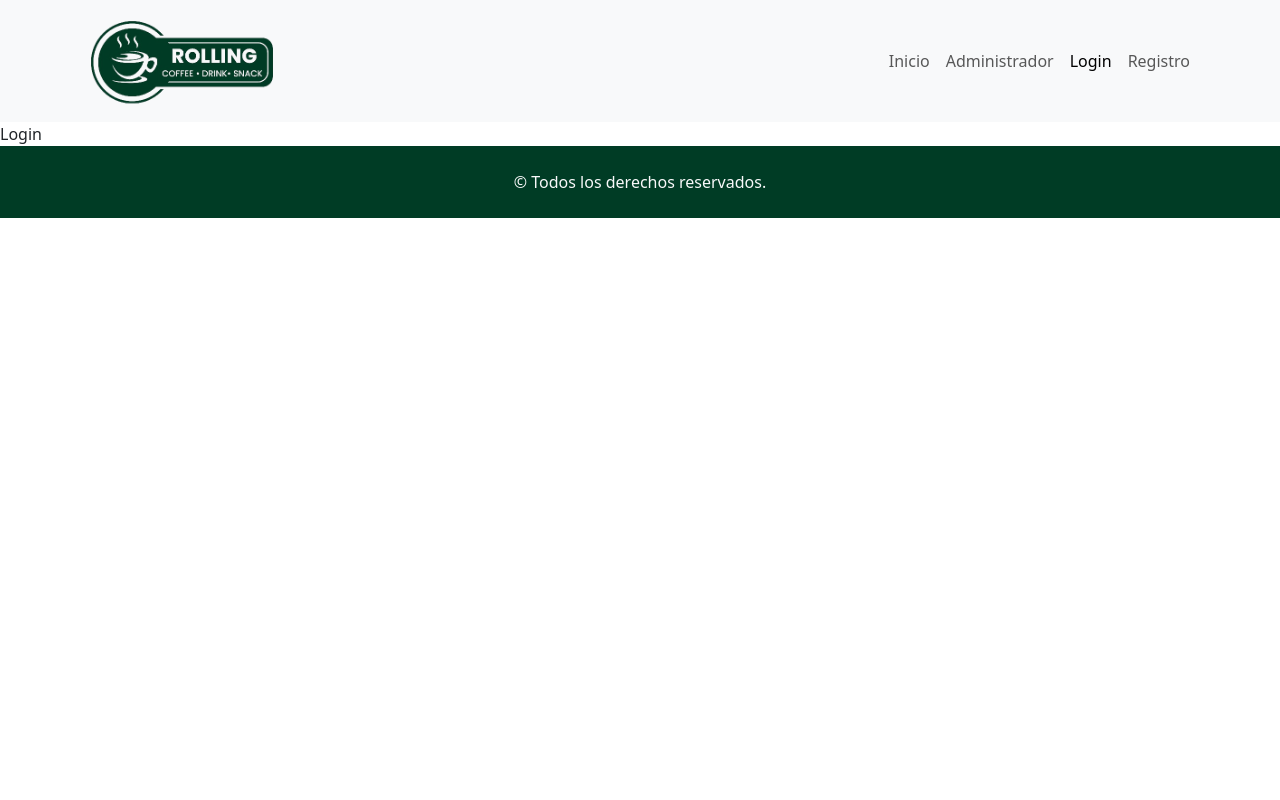
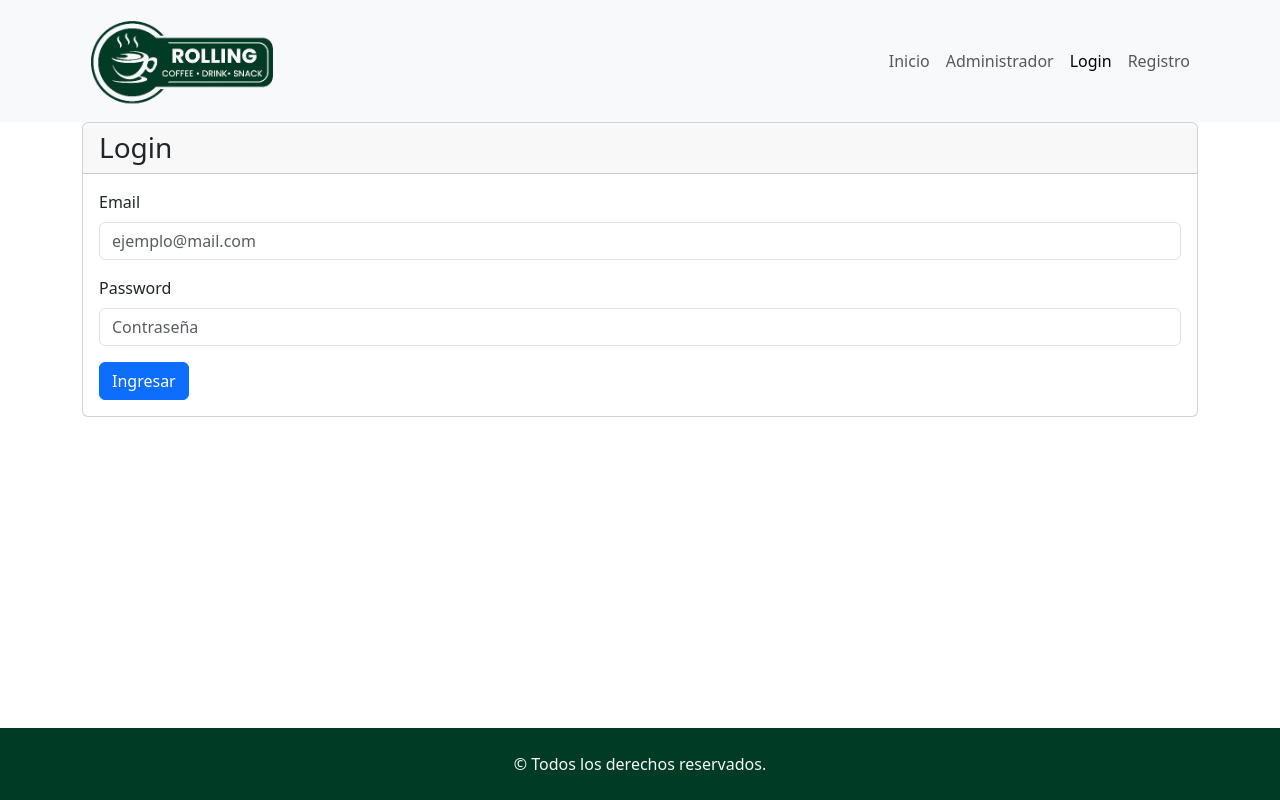
Before and after one commit to lucasecapdevila/rollingcoffee, a React (Vite) app: page /login in a window 1280 px wide. Built offline with nearby package versions, Linux system fonts and the light colour scheme; no server answers.

Commit message:
se finaliza maquetado de página de Login

```diff
--- a/src/components/pages/Login.jsx
+++ b/src/components/pages/Login.jsx
@@ -1,8 +1,30 @@
 import React from 'react'
+import { Button, Card, CardBody, CardHeader, Container, Form } from 'react-bootstrap'
 
 const Login = () => {
   return (
-    <div>Login</div>
+    <main className='mainPage'>
+      <Container>
+        <Card>
+          <CardHeader>
+            <h1 className='h3 m-0'>Login</h1>
+          </CardHeader>
+          <CardBody>
+            <Form>
+              <Form.Group className="mb-3" controlId="correo">
+                <Form.Label>Email</Form.Label>
+                <Form.Control type="email" placeholder="ejemplo@mail.com" />
+              </Form.Group>
+              <Form.Group className="mb-3" controlId="password">
+                <Form.Label>Password</Form.Label>
+                <Form.Control type="password" placeholder="Contraseña" />
+              </Form.Group>
+              <Button>Ingresar</Button>
+            </Form>
+          </CardBody>
+        </Card>
+      </Container>
+    </main>
   )
 }
 
```
